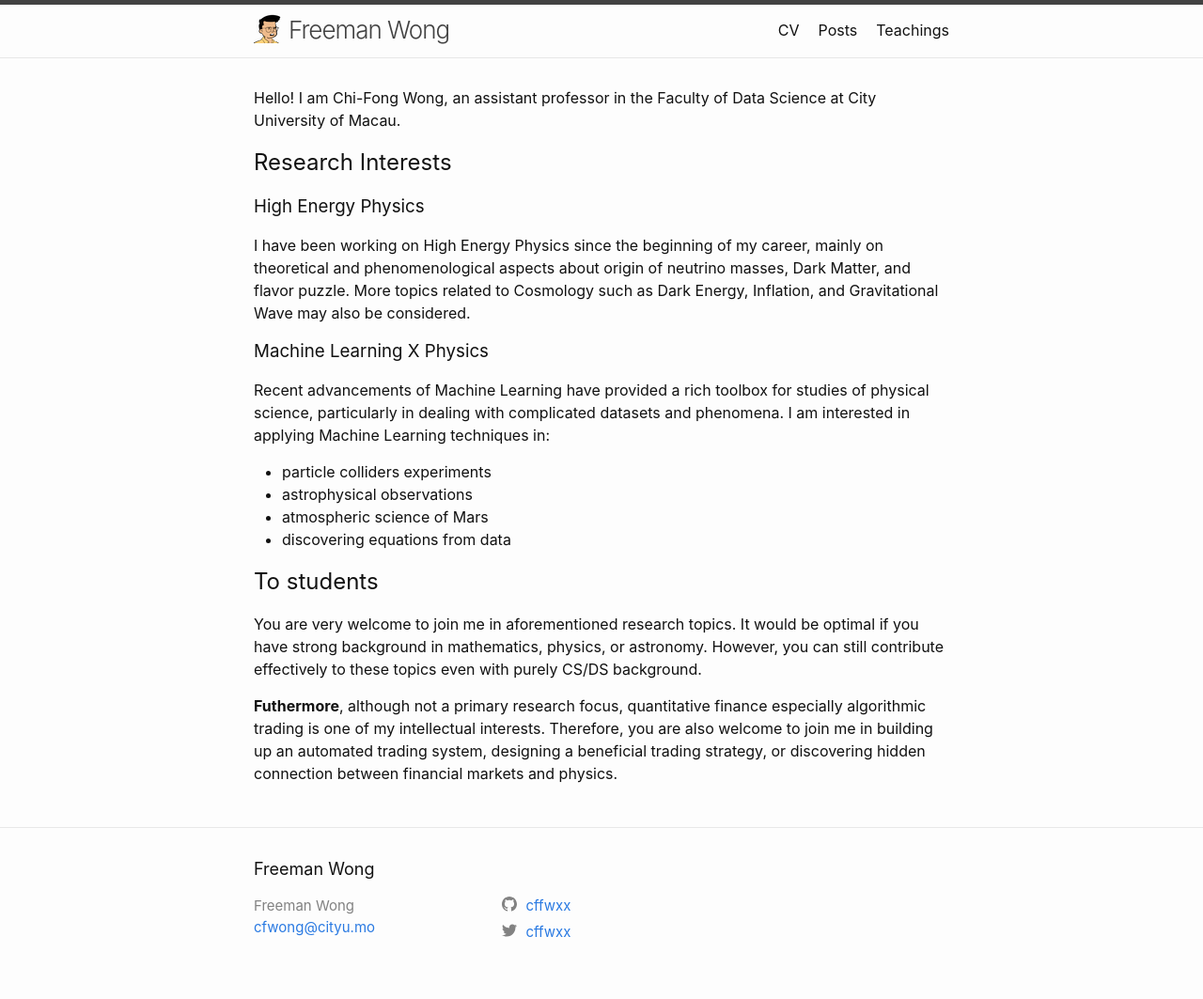
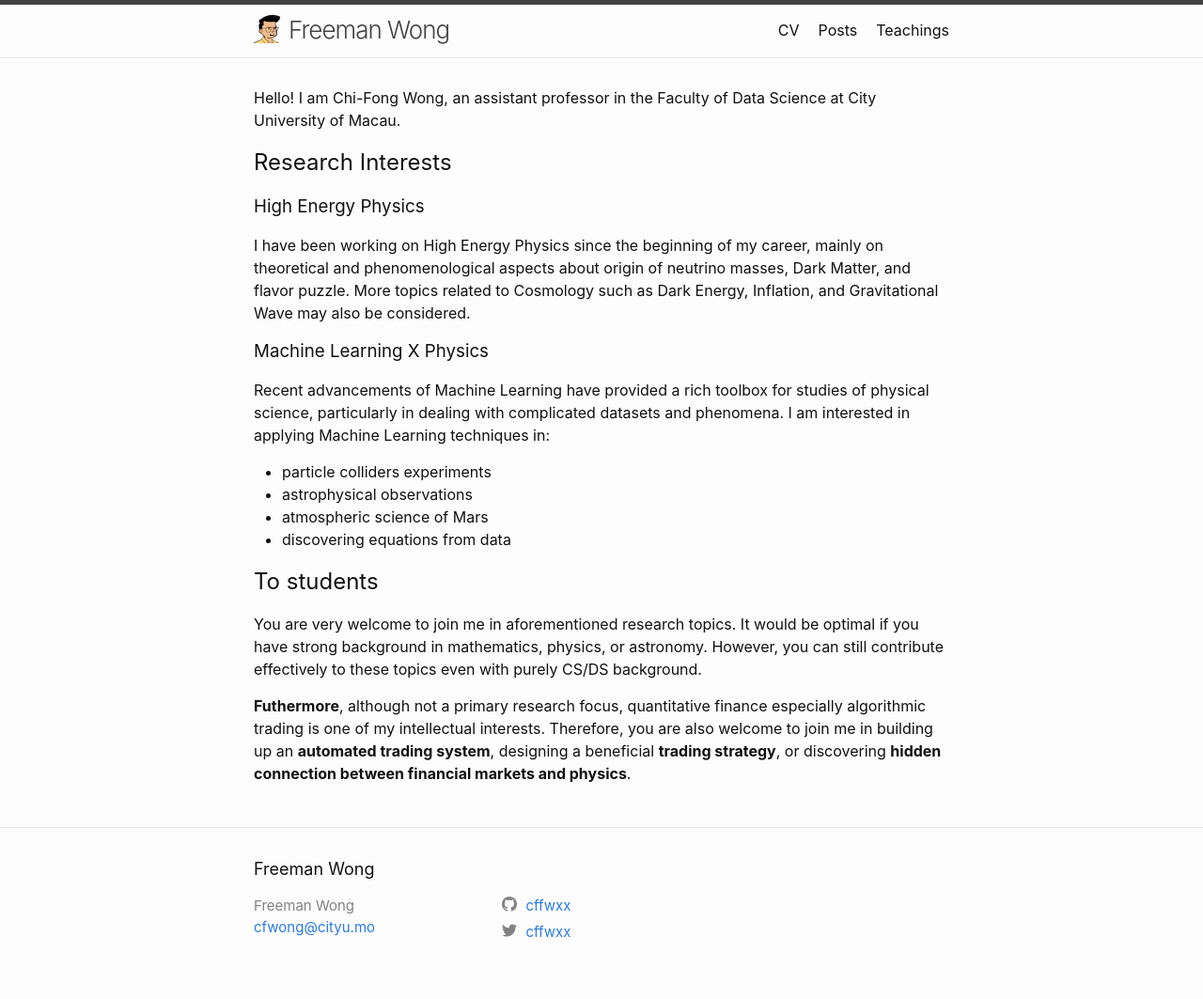
Before and after one commit to cffwxx/cffwxx.github.io, a Jekyll site: the page built from index.md, in a window 1280 px wide. Shown: the whole page at 94% size. Built offline with Jekyll 4.4.1, drawn with Linux system fonts in a browser that asks for light colours.

```diff
--- a/index.md
+++ b/index.md
@@ -23,4 +23,4 @@ Recent advancements of Machine Learning have provided a rich toolbox for studies
 
 You are very welcome to join me in aforementioned research topics. It would be optimal if you have strong background in mathematics, physics, or astronomy. However, you can still contribute effectively to these topics even with purely CS/DS background.
 
-**Futhermore**, although not a primary research focus, quantitative finance especially algorithmic trading is one of my intellectual interests. Therefore, you are also welcome to join me in building up an automated trading system, designing a beneficial trading strategy, or discovering hidden connection between financial markets and physics.
+**Futhermore**, although not a primary research focus, quantitative finance especially algorithmic trading is one of my intellectual interests. Therefore, you are also welcome to join me in building up an **automated trading system**, designing a beneficial **trading strategy**, or discovering **hidden connection between financial markets and physics**.
```
